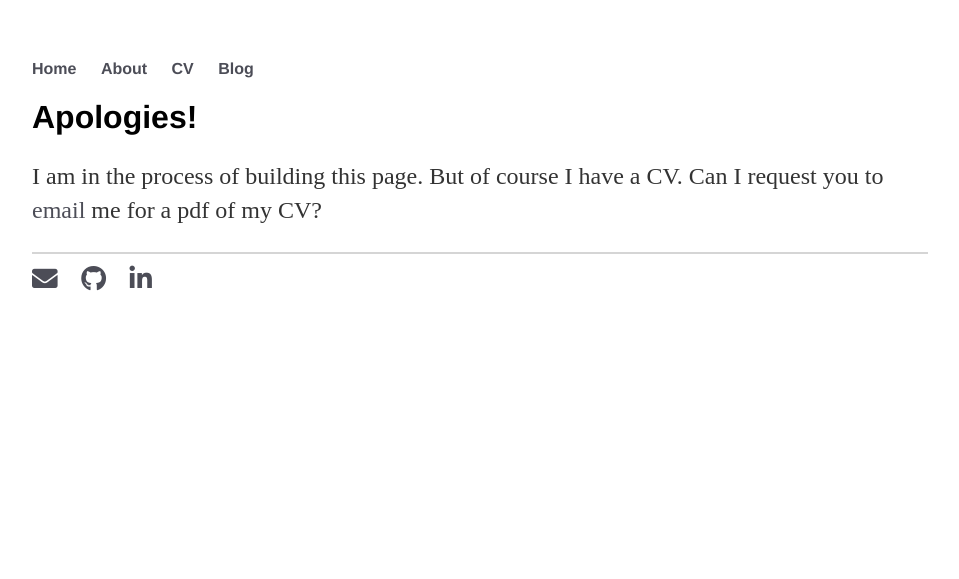
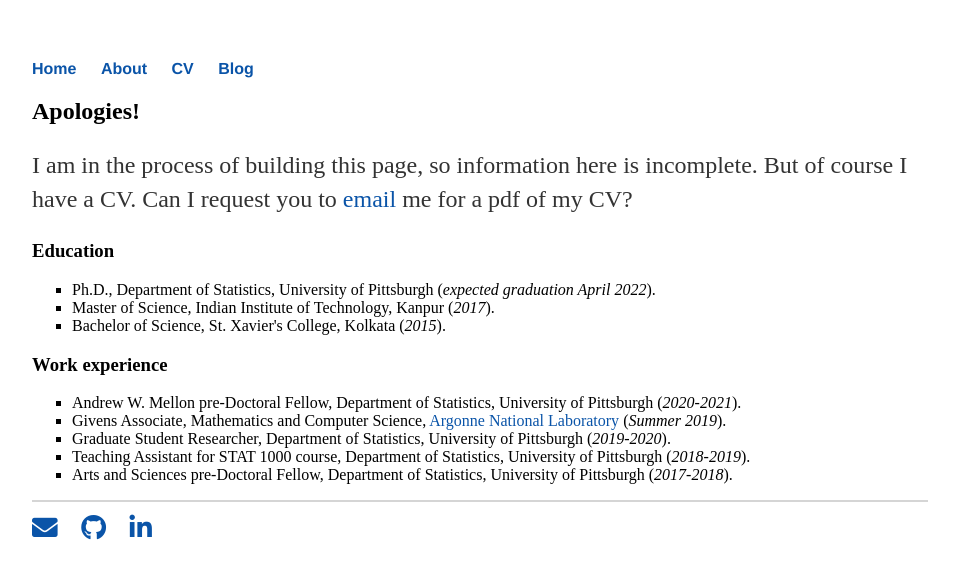
Before and after one commit to AnirbanMitra303/awnirbaan.github.io, a Jekyll site: the page built from cv/index.html, in a window 1280 px wide. Shown: the top 579 px of the page, without its empty margins (160-1119 px from the left). Built offline with Jekyll 4.4.1, drawn with Linux system fonts in a browser that asks for light colours.

Commit message:
cv update batch 1

```diff
--- a/about/index.html
+++ b/about/index.html
@@ -4,18 +4,18 @@ title: About me
 ---
 <div class="blurb">
 	<h2>Interested to know more about me? Here you go...</h2>
-    <p>I (<em>he/him/his</em>) am currently a Ph.D. student in the Department of Statistics, University of Pittsburgh. I am also the secretary of ASA Pittsburgh Student Chapter for 2020-21.
+    <p align = "justify">I (<em>he/him/his</em>) am currently a Ph.D. student in the Department of Statistics, University of Pittsburgh. I am also the secretary of ASA Pittsburgh Student Chapter for 2020-21.
         Prior to that I used to live in <a href="https://www.google.com/maps/place/Kanpur,+Uttar+Pradesh,+India/data=!4m2!3m1!1s0x399c4770b127c46f:0x1778302a9fbe7b41?sa=X&ved=2ahUKEwiAm4CKh_7qAhWEZDUKHfRtCZIQ8gEwGXoECBsQBg">Kanpur</a>, Uttar Pradesh, India, while I was getting my Masters degree.
         I originally am from the outskirts of <a href="https://www.google.com/maps/place/Kolkata,+West+Bengal,+India/@22.6757521,88.0495361,10z/data=!3m1!4b1!4m5!3m4!1s0x39f882db4908f667:0x43e330e68f6c2cbc!8m2!3d22.572646!4d88.363895">Kolkata</a>, West Bengal, India.
         I came to the United States in August, 2017.
         Fun fact, I spent 10 years of my student life in hostels!
     </p>
-    <p> Ramakrishna Mission Vidyalaya, Narendrapur is my school, where I spent 8 years of my life.
+    <p align = "justify"> Ramakrishna Mission Vidyalaya, Narendrapur is my school, where I spent 8 years of my life.
         It indeed is a lovely place; me and my friends call it our second home! It being a residential school has hostels for all the students, playgrounds for everyone of them and ample greenery.
         I encourage you to find out more about my school <a href="https://www.rkmvnarendrapur.org">here</a> .
         Trust me, you would be surprised by the kind of life kids in my school have.
     </p>
-    <p> Even though I am pretty much immersed in Statistics all day, I have other interests too. I am an amateur photographer and mostly click landscapes.
+    <p align = "justify"> Even though I am pretty much immersed in Statistics all day, I have other interests too. I am an amateur photographer and mostly click landscapes.
         I also like to draw a few scratches on my iPad at times. I have always been interested in music and used to be in the school singing team.
         Early 2020, I finally got the opportunity and started learning the Guitar. If I had to pick my favorite instrument it would either be flute or sitar.
         Pt. Hariprasad Chaurasia and Pt. Ravi Shankar are my favorites and their music bring me peace.
--- a/css/main.css
+++ b/css/main.css
@@ -14,7 +14,7 @@ nav ul li, footer ul li {
 }
 a {
     text-decoration: none;
-    color: #4c4d57;
+    color: #0a54a8;
 }
 a:hover {
     text-decoration: underline;
--- a/cv/index.html
+++ b/cv/index.html
@@ -2,8 +2,22 @@
 layout: default
 title: My CV
 ---
-<div class="blurb">
-	<h1>Apologies!</h1>
-    <p>I am in the process of building this page. But of course I have a CV. Can I request you to <a href="mailto:anm303@pitt.edu">email</a> me
+<div class="vitae">
+	<h2>Apologies!</h2>
+    <p>I am in the process of building this page, so information here is incomplete. But of course I have a CV. Can I request you to <a href="mailto:anm303@pitt.edu">email</a> me
         for a pdf of my CV?</p>
-</div><!-- /.blurb -->
+    <h3>Education</h3>
+    <ul>
+        <li>Ph.D., Department of Statistics, University of Pittsburgh (<em>expected graduation April 2022</em>).</li>
+        <li>Master of Science, Indian Institute of Technology, Kanpur (<em>2017</em>).</li>
+        <li>Bachelor of Science, St. Xavier's College, Kolkata (<em>2015</em>).</li>
+    </ul>
+    <h3>Work experience</h3>
+    <ul>
+        <li>Andrew W. Mellon pre-Doctoral Fellow, Department of Statistics, University of Pittsburgh (<em>2020-2021</em>).</li>
+        <li>Givens Associate, Mathematics and Computer Science, <a href = "https://www.anl.gov/">Argonne National Laboratory</a> (<em>Summer 2019</em>).</li>
+        <li>Graduate Student Researcher, Department of Statistics, University of Pittsburgh (<em>2019-2020</em>).</li>
+        <li>Teaching Assistant for STAT 1000 course, Department of Statistics, University of Pittsburgh (<em>2018-2019</em>).</li>
+        <li>Arts and Sciences pre-Doctoral Fellow, Department of Statistics, University of Pittsburgh (<em>2017-2018</em>).</li>
+    </ul>
+</div><!-- vitae -->
```
Also changed, not shown: index.html (+6 -4 lines).
